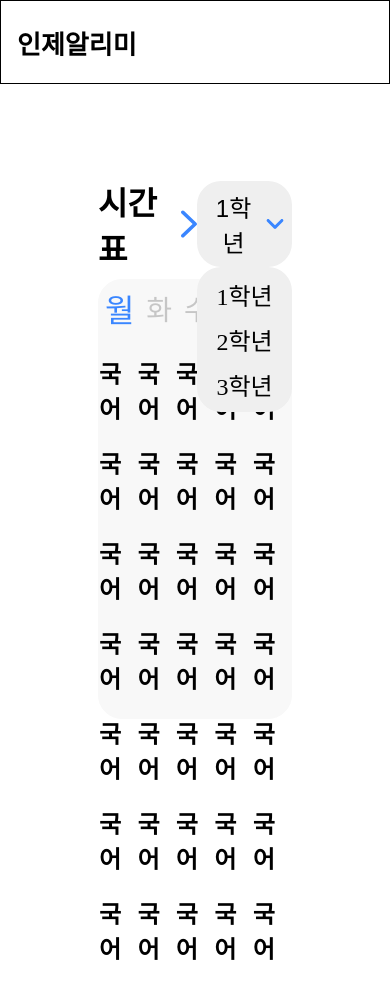
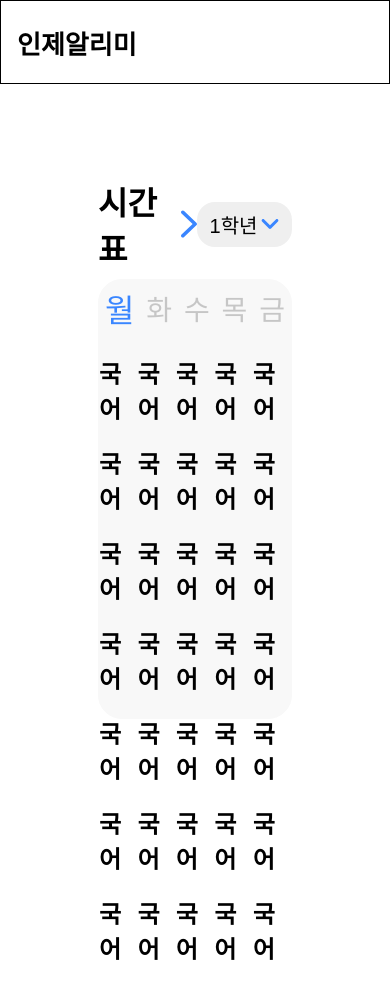
Before and after one commit to SEOKKAMONI/INJE-HighSchool-Notice, a React Native app: screen / in a window 390 px wide. Built offline with nearby package versions, Linux system fonts and the light colour scheme.

Commit message:
ADD :: drop-down item hover 이벤트 추가

```diff
--- a/components/DropDownBtn/DropDownBtn.css
+++ b/components/DropDownBtn/DropDownBtn.css
@@ -6,9 +6,9 @@
     border: none;
     outline: none;
     background-color: "#F8F8F8";
-    font-size: 24px;
+    font-size: 20px;
     font-weight: 500;
-    border-radius: 24px;
+    border-radius: 18px;
     padding: 8px;
 }
 
@@ -22,15 +22,22 @@
     list-style: none;
     position: absolute;
     z-index: 1;
-    border-radius: 24px;
+    border-radius: 18px;
     background-color: #EFEFEF;
     width: 95px;
 }
 
 .drop-down-item {
+    display: none;
     text-align: center;
     list-style: none;
-    font-size: 24px;
+    font-size: 20px;
     font-weight: 500;
-    margin: 10px;
+    padding: 4px;
+    width: 100%;
+    border-radius: 18px;
 }
+
+.drop-down-item:hover {
+    background-color: #fff;
+}
```
